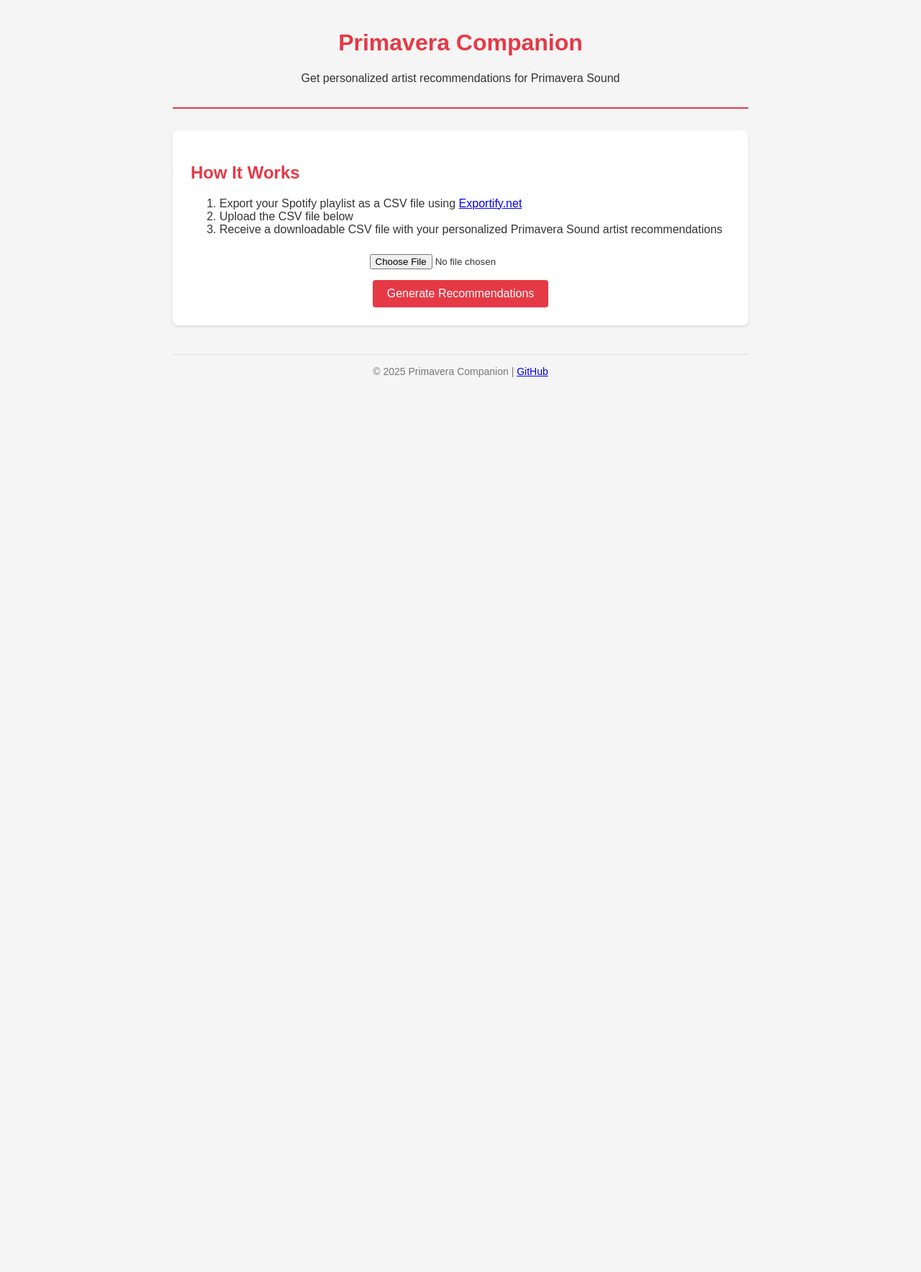
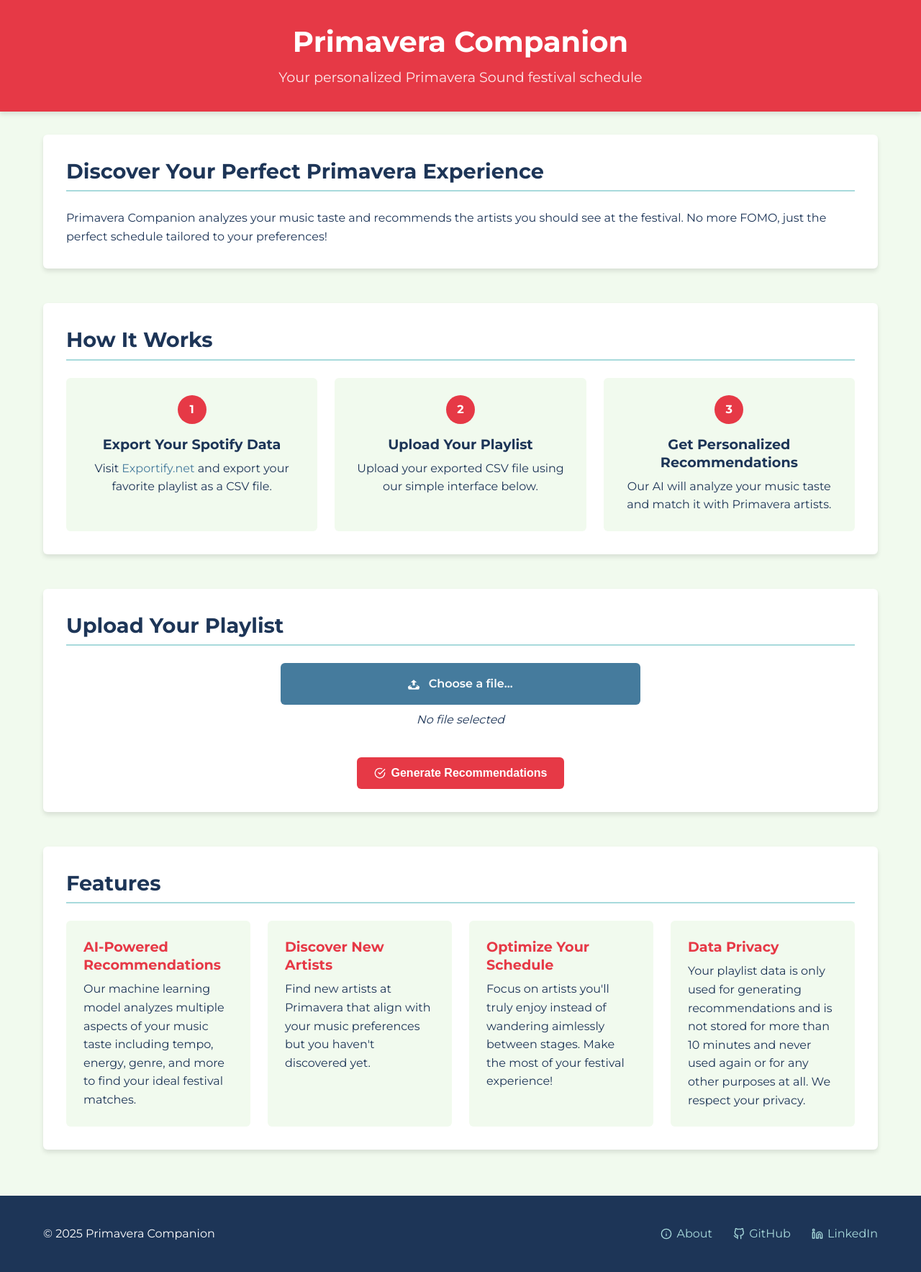
Before and after one commit to yigityavuz-tud/primavera_companion, a Flask app: page / in a window 1280 px wide. Shown: the whole page at 72% size. Before the commit the page ends 524 px from the top, so only its background shows below. Run offline with Flask 3, Linux system fonts and the light colour scheme.

Commit message:
Web design improvements and tracking implementation

```diff
--- a/static/css/style.css
+++ b/static/css/style.css
@@ -391,12 +391,11 @@ section h2 {
     margin-bottom: 0.5rem;
 }
 
-/* Footer */
 footer {
     background-color: var(--dark-accent);
     color: white;
-    padding: 2rem 0;
-    margin-top: 3rem;
+    padding: 2.5rem 0;
+    margin-top: 4rem;
 }
 
 footer .container {
@@ -407,15 +406,40 @@ footer .container {
 
 footer nav {
     display: flex;
-    gap: 1.5rem;
+    gap: 1.8rem;
 }
 
 footer a {
     color: var(--light-accent);
+    font-weight: 500;
+    transition: var(--hover-transition);
+    display: flex;
+    align-items: center;
+    gap: 0.4rem;
 }
 
 footer a:hover {
     color: white;
+    transform: translateY(-2px);
+}
+
+/* Social icons */
+footer a svg {
+    width: 16px;
+    height: 16px;
+}
+
+/* Responsive footer */
+@media (max-width: 768px) {
+    footer .container {
+        flex-direction: column;
+        gap: 1.5rem;
+        text-align: center;
+    }
+
+    footer nav {
+        justify-content: center;
+    }
 }
 
 /* Responsive Adjustments */
--- a/templates/index.html
+++ b/templates/index.html
@@ -1,112 +1,125 @@
 <!DOCTYPE html>
 <html lang="en">
 <head>
+    <script defer data-domain="primavera-companion.onrender.com" src="https://plausible.io/js/script.file-downloads.outbound-links.js"></script>
     <meta charset="UTF-8">
     <meta name="viewport" content="width=device-width, initial-scale=1.0">
     <title>Primavera Companion</title>
-    <style>
-        body {
-            font-family: 'Arial', sans-serif;
-            line-height: on1.6;
-            color: #333;
-            max-width: 800px;
-            margin: 0 auto;
-            padding: 20px;
-            background-color: #f5f5f5;
-        }
-        header {
-            text-align: center;
-            margin-bottom: 30px;
-            border-bottom: 2px solid #e63946;
-            padding-bottom: 15px;
-        }
-        h1, h2, h3 {
-            color: #e63946;
-        }
-        .container {
-            background-color: white;
-            padding: 25px;
-            border-radius: 8px;
-            box-shadow: 0 2px 4px rgba(0,0,0,0.1);
-            margin-bottom: 20px;
-        }
-        .instructions {
-            margin-bottom: 25px;
-        }
-        .upload-form {
-            display: flex;
-            flex-direction: column;
-            align-items: center;
-        }
-        .file-input {
-            margin-bottom: 15px;
-        }
-        .submit-button {
-            background-color: #e63946;
-            color: white;
-            border: none;
-            padding: 10px 20px;
-            border-radius: 4px;
-            cursor: pointer;
-            font-size: 16px;
-        }
-        .submit-button:hover {
-            background-color: #c1121f;
-        }
-        .flash-message {
-            padding: 10px;
-            margin-bottom: 15px;
-            border-radius: 4px;
-        }
-        .error {
-            background-color: #f8d7da;
-            border: 1px solid #f5c6cb;
-            color: #721c24;
-        }
-        footer {
-            text-align: center;
-            margin-top: 40px;
-            font-size: 14px;
-            color: #777;
-            border-top: 1px solid #ddd;
-            padding-top: 15px;
-        }
-    </style>
+    <link rel="stylesheet" href="{{ url_for('static', filename='css/style.css') }}">
+    <link href="https://fonts.googleapis.com/css2?family=Montserrat:wght@400;600;700&display=swap" rel="stylesheet">
 </head>
 <body>
     <header>
+        <div class="container">
             <h1>Primavera Companion</h1>
-        <p>Get personalized artist recommendations for Primavera Sound</p>
+            <p class="subtitle">Your personalized Primavera Sound festival schedule</p>
+        </div>
     </header>
 
-    <div class="container">
-        <div class="instructions">
-            <h2>How It Works</h2>
-            <ol>
-                <li>Export your Spotify playlist as a CSV file using <a href="https://exportify.net" target="_blank">Exportify.net</a></li>
-                <li>Upload the CSV file below</li>
-                <li>Receive a downloadable CSV file with your personalized Primavera Sound artist recommendations</li>
-            </ol>
-        </div>
-
+    <main class="container">
         {% with messages = get_flashed_messages(with_categories=true) %}
           {% if messages %}
+            <div class="flash-messages">
               {% for category, message in messages %}
-              <div class="flash-message {{ category }}">{{ message }}</div>
+                <div class="alert alert-{{ category }}">{{ message }}</div>
               {% endfor %}
+            </div>
           {% endif %}
         {% endwith %}
 
+        <section class="intro">
+            <h2>Discover Your Perfect Primavera Experience</h2>
+            <p>Primavera Companion analyzes your music taste and recommends the artists you should see at the festival. No more FOMO, just the perfect schedule tailored to your preferences!</p>
+        </section>
+
+        <section class="how-it-works">
+            <h2>How It Works</h2>
+            <div class="steps">
+                <div class="step">
+                    <div class="step-number">1</div>
+                    <h3>Export Your Spotify Data</h3>
+                    <p>Visit <a href="https://exportify.net" target="_blank">Exportify.net</a> and export your favorite playlist as a CSV file.</p>
+                </div>
+                <div class="step">
+                    <div class="step-number">2</div>
+                    <h3>Upload Your Playlist</h3>
+                    <p>Upload your exported CSV file using our simple interface below.</p>
+                </div>
+                <div class="step">
+                    <div class="step-number">3</div>
+                    <h3>Get Personalized Recommendations</h3>
+                    <p>Our AI will analyze your music taste and match it with Primavera artists.</p>
+                </div>
+            </div>
+        </section>
+
+        <section class="upload-section">
+            <h2>Upload Your Playlist</h2>
             <form action="{{ url_for('upload_file') }}" method="post" enctype="multipart/form-data" class="upload-form">
-            <div class="file-input">
-                <input type="file" name="file" accept=".csv" required>
+                <div class="file-upload">
+                    <input type="file" name="file" id="file" class="inputfile" accept=".csv" required>
+                    <label for="file">
+                        <svg xmlns="http://www.w3.org/2000/svg" width="20" height="17" viewBox="0 0 20 17"><path d="M10 0l-5.2 4.9h3.3v5.1h3.8v-5.1h3.3l-5.2-4.9zm9.3 11.5l-3.2-2.1h-2l3.4 2.6h-3.5c-.1 0-.2.1-.2.1l-.8 2.3h-6l-.8-2.2c-.1-.1-.1-.2-.2-.2h-3.6l3.4-2.6h-2l-3.2 2.1c-.4.3-.7 1-.6 1.5l.6 3.1c.1.5.7.9 1.2.9h16.3c.6 0 1.1-.4 1.3-.9l.6-3.1c.1-.5-.2-1.2-.7-1.5z"/></svg>
+                        <span>Choose a file&hellip;</span>
+                    </label>
+                    <span id="file-name" class="file-name">No file selected</span>
                 </div>
-            <button type="submit" class="submit-button">Generate Recommendations</button>
+                <button type="submit" class="button">
+                    <svg xmlns="http://www.w3.org/2000/svg" width="16" height="16" viewBox="0 0 24 24" fill="none" stroke="currentColor" stroke-width="2" stroke-linecap="round" stroke-linejoin="round"><path d="M22 11.08V12a10 10 0 1 1-5.93-9.14"></path><polyline points="22 4 12 14.01 9 11.01"></polyline></svg>
+                    Generate Recommendations
+                </button>
             </form>
+        </section>
+
+        <section class="features">
+            <h2>Features</h2>
+            <div class="feature-grid">
+                <div class="feature-card">
+                    <h3>AI-Powered Recommendations</h3>
+                    <p>Our machine learning model analyzes multiple aspects of your music taste including tempo, energy, genre, and more to find your ideal festival matches.</p>
                 </div>
+                <div class="feature-card">
+                    <h3>Discover New Artists</h3>
+                    <p>Find new artists at Primavera that align with your music preferences but you haven't discovered yet.</p>
+                </div>
+                <div class="feature-card">
+                    <h3>Optimize Your Schedule</h3>
+                    <p>Focus on artists you'll truly enjoy instead of wandering aimlessly between stages. Make the most of your festival experience!</p>
+                </div>
+                <div class="feature-card">
+                    <h3>Data Privacy</h3>
+                    <p>Your playlist data is only used for generating recommendations and is not stored for more than 10 minutes and never used again or for any other purposes at all. We respect your privacy.</p>
+                </div>
+            </div>
+        </section>
+    </main>
 
     <footer>
-        &copy; 2025 Primavera Companion | <a href="https://github.com/yigityavuz-tud/primavera-companion" target="_blank">GitHub</a>
+        <div class="container">
+            <p>&copy; 2025 Primavera Companion</p>
+            <nav>
+                <a href="{{ url_for('about') }}">
+                    <svg xmlns="http://www.w3.org/2000/svg" width="16" height="16" viewBox="0 0 24 24" fill="none" stroke="currentColor" stroke-width="2" stroke-linecap="round" stroke-linejoin="round"><circle cx="12" cy="12" r="10"></circle><line x1="12" y1="16" x2="12" y2="12"></line><line x1="12" y1="8" x2="12.01" y2="8"></line></svg>
+                    About
+                </a>
+                <a href="https://github.com/yigityavuz-tud/primavera_companion" target="_blank">
+                    <svg xmlns="http://www.w3.org/2000/svg" width="16" height="16" viewBox="0 0 24 24" fill="none" stroke="currentColor" stroke-width="2" stroke-linecap="round" stroke-linejoin="round"><path d="M9 19c-5 1.5-5-2.5-7-3m14 6v-3.87a3.37 3.37 0 0 0-.94-2.61c3.14-.35 6.44-1.54 6.44-7A5.44 5.44 0 0 0 20 4.77 5.07 5.07 0 0 0 19.91 1S18.73.65 16 2.48a13.38 13.38 0 0 0-7 0C6.27.65 5.09 1 5.09 1A5.07 5.07 0 0 0 5 4.77a5.44 5.44 0 0 0-1.5 3.78c0 5.42 3.3 6.61 6.44 7A3.37 3.37 0 0 0 9 18.13V22"></path></svg>
+                    GitHub
+                </a>
+                <a href="https://linkedin.com/in/yigit-yavuz" target="_blank">
+                    <svg xmlns="http://www.w3.org/2000/svg" width="16" height="16" viewBox="0 0 24 24" fill="none" stroke="currentColor" stroke-width="2" stroke-linecap="round" stroke-linejoin="round"><path d="M16 8a6 6 0 0 1 6 6v7h-4v-7a2 2 0 0 0-2-2 2 2 0 0 0-2 2v7h-4v-7a6 6 0 0 1 6-6z"></path><rect x="2" y="9" width="4" height="12"></rect><circle cx="4" cy="4" r="2"></circle></svg>
+                    LinkedIn
+                </a>
+            </nav>
+        </div>
     </footer>
+
+    <script>
+        // Display selected filename
+        document.getElementById('file').addEventListener('change', function(e) {
+            var fileName = e.target.files[0] ? e.target.files[0].name : 'No file selected';
+            document.getElementById('file-name').textContent = fileName;
+        });
+    </script>
 </body>
 </html>
```
Also changed, not shown: templates/about.html (+13 -3 lines). Lines whose indentation alone changed are shown as unchanged.
